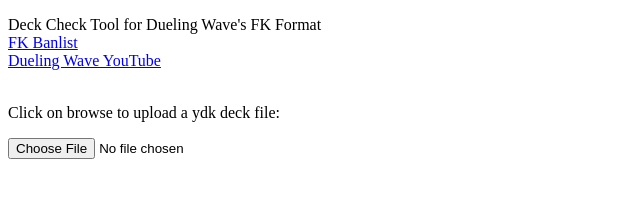
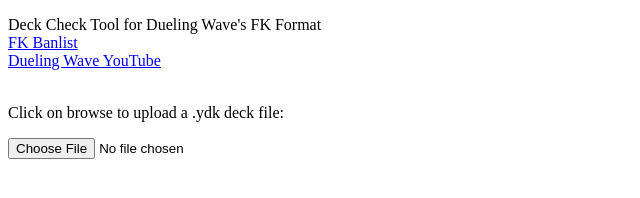
Before and after one commit to CrimsonVolt/FK-Deck-Check, a plain HTML site: page index.html in a window 1280 px wide. Shown: the full height of the page, 0-640 px from the left. Drawn offline with nearby package versions, Linux system fonts and the light colour scheme.

Commit message:
Update index.html

```diff
--- a/index.html
+++ b/index.html
@@ -9,7 +9,7 @@
             <a href="https://docs.google.com/spreadsheets/u/0/d/16qAKxrjygwhZFS_id0_391L7EPu3jvImTJl50cD4IG4/htmlview#"">FK Banlist<br></a></a>
             <a href="https://www.youtube.com/@TheDuelingBeard">Dueling Wave YouTube</a><br><br></p>
 
-        <p>Click on browse to upload a ydk deck file:</p>
+        <p>Click on browse to upload a .ydk deck file:</p>
 
         <form method="POST" id="upload" enctype="multipart/form-data">
             <input type="file" id="input" name="filename">
```
